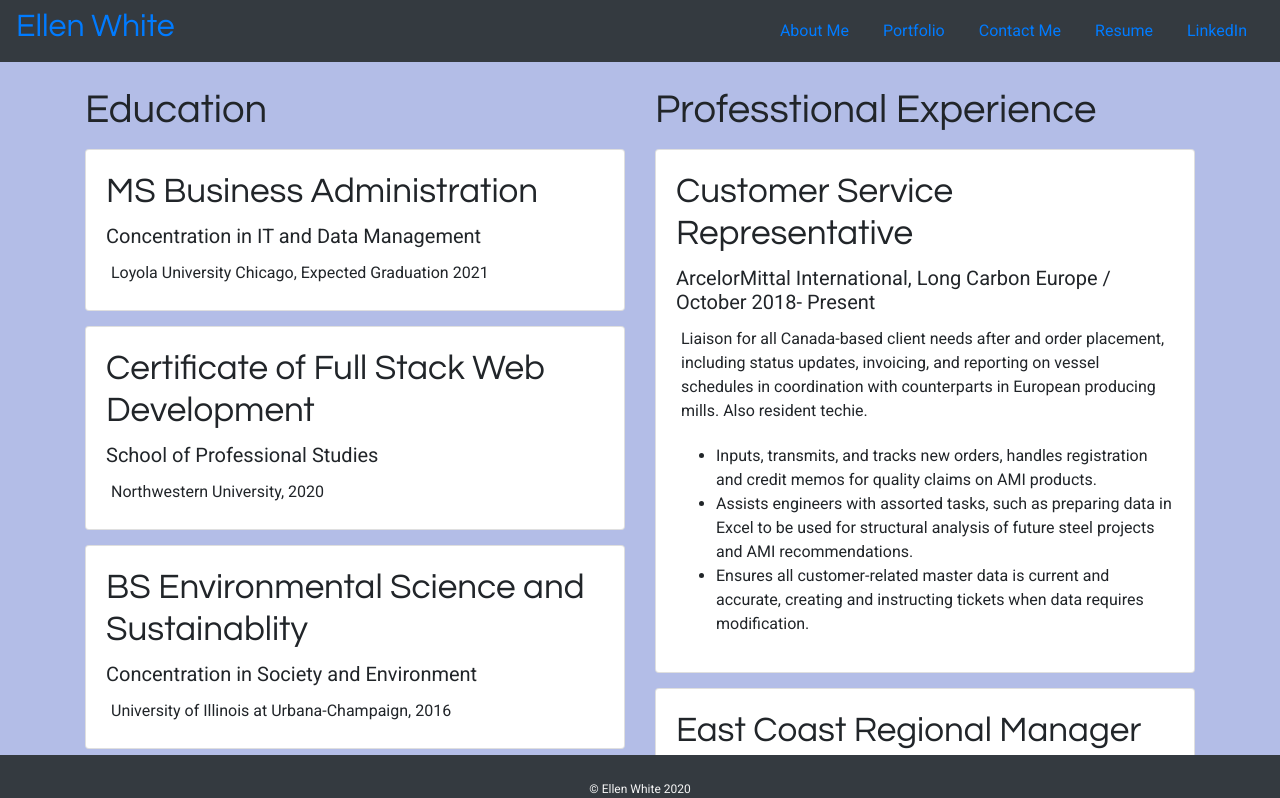
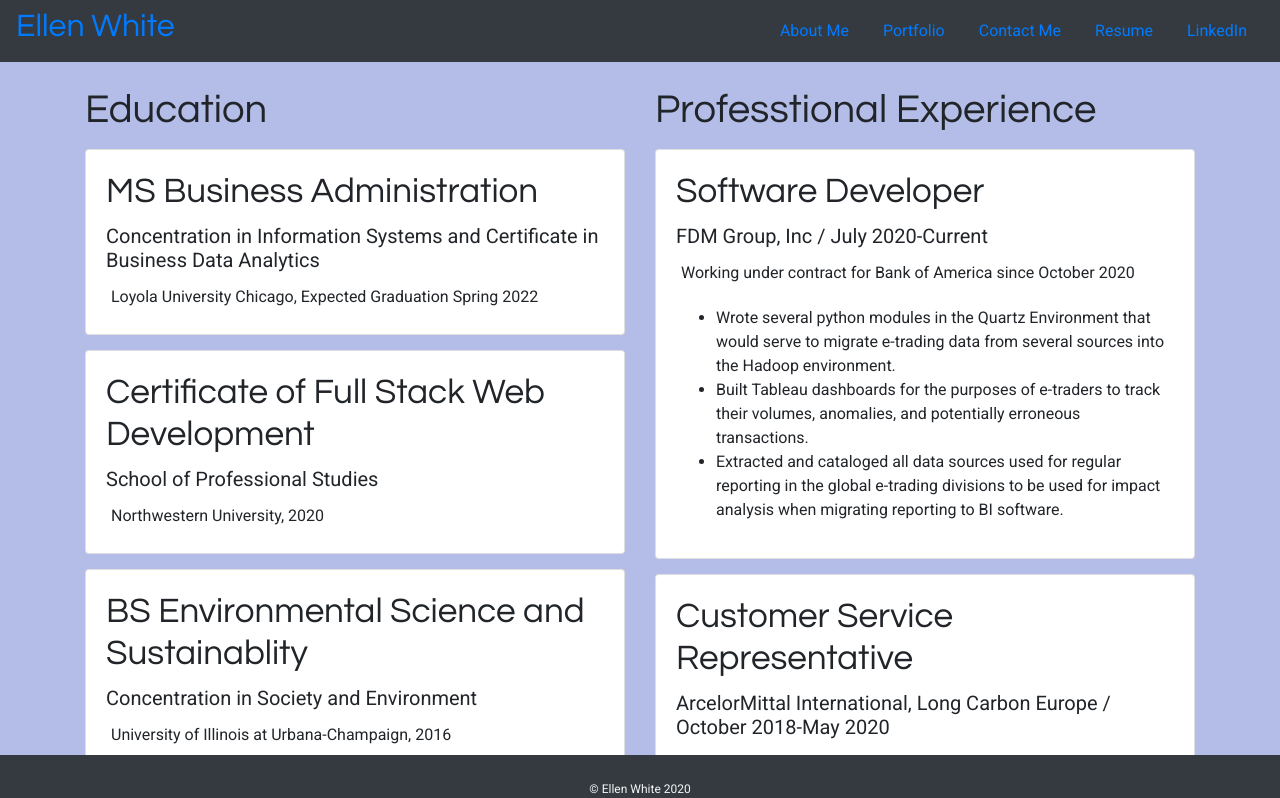
Before and after one commit to evwhite2/react-portfolio, a React (Create React App) app in the folder client/: page /resume in a window 1280 px wide. Shown: the top 798 px of the page. Built offline with nearby package versions, Linux system fonts and the light colour scheme.

Commit message:
adding new

```diff
--- a/client/src/Pages/Contact.js
+++ b/client/src/Pages/Contact.js
@@ -53,9 +53,7 @@ function Contact(){
                 <br/>
                 <br/>
                 <br/>
-                <Row>
-                    <p>. . . Or email me directly at <a href="mailto:evwhite2@gmail.com">evwhite2@gmail.com</a></p>
-                </Row>
+
 
 
             </div>
--- a/client/src/Pages/Home.js
+++ b/client/src/Pages/Home.js
@@ -18,38 +18,33 @@ function Home(){
 
                     <img className="ellen-photo" alt="profile" src={profilePic}/>
 
-                    <h3> About Me</h3>
+                    <h3>Profile</h3>
                 <p>
-                    Full Stack Developer working to change the trajectory of my career towards a company that values innovation, sustainability, and merit. I earned a certificate in Full Stack Development from Northwestern University, and I am in active pursuit of my MBA. I am inclined towards the principles of continuous improvement, and I use my fresh experience in Javascript and database management systems to do just that.
+                    Ellen is a Full Stack Developer and Business Data Analyst who values innovation, sustainability, and merit. She earned a certificate in Web Development from Northwestern University, and is an MBA candidate with concentration in Information Systems and Business Data Analytics.
                 </p>
                 <p>
-                    I have contributed to the design and implementation of small-scale data tools to help my previous organization make more effective choices on a front-line basis. With several years of advanced customer service experience in leadership roles, I enjoy and excel in having an active line of communication with the client, providing me with the ideal combination of flexibility, emotional intelligence, and diligence.
+                   With several years of advanced customer service experience in leadership roles, Ellen enjoys and excels in having an active line of communication with the client. During her education at Northwestern, Ellen most notably contributed to a full stack website that would serve as a catalog and calculator to build price quotes for a custom framing store. Ellen created the schema for the database and wrote the back end connections in JavaScript from MongoDB into a React application, and designed and wrote nearly the entire front end. As an engineer for Bank of America, her focus has shifted towards big data and analytics while still maintaining side projects in web development.
                 </p>
-                <p>
-                    I seek to change into a role in back-end development, specifically in development of data-driven tools and architecture. As a life-long learner and leader, I plan to use my fresh coding experience and my natural tenacity to tackle my entry into a role aligned with these interests.
-                </p>
-
                 </div>
 
             </div>
             <Row>
                 <Column4>
                     <SkillCard
-                    heading="Languages, Environment, Frameworks"
-                    bullet1="JavaScript"
-                    bullet2="HTML/CSS"
-                    bullet3="React"
-                    bullet4="Node"
+                    heading="Languages/Frameworks"
+                    bullet1="JavaScript, Python, Java"
+                    bullet2="React, Angular"
+                    bullet3="NodeJS"
                     />
                 </Column4>
 
                 <Column4>
                     <SkillCard
-                    heading="Database Managment"
-                    bullet1="Oracle"
-                    bullet2="MongoDB/Moongoose"
-                    bullet3="MySQL/Sequelize"
-                    bullet4="MS Access"
+                    heading="DBMS"
+                    bullet1="Oracle SQL"
+                    bullet2="Moongoose"
+                    bullet3="Impala Hadoop"
+                    bullet4="PySpark"
                     />
                 </Column4>
 
@@ -58,9 +53,8 @@ function Home(){
                       heading="Leadership"
                       bullet1="Project Management"
                       bullet2="Detail Orientation"
-                      bullet3="Efficiency Improvement"
-                      bullet4="Writing and Documentation"
-                      bullet5="Planning and Organization"
+                      bullet3="Writing and Documentation"
+                      bullet4="Planning and Organization"
                       />
                 </Column4>
 
--- a/client/src/Pages/Resume.js
+++ b/client/src/Pages/Resume.js
@@ -13,8 +13,8 @@ function Resume(){
                     <h1>Education</h1>
                     <Card
                     heading="MS Business Administration"
-                    subheading="Concentration in IT and Data Management"
-                    text="Loyola University Chicago, Expected Graduation 2021"
+                    subheading="Concentration in Information Systems and Certificate in Business Data Analytics"
+                    text="Loyola University Chicago, Expected Graduation Spring 2022"
                     />
 
                     <Card
@@ -33,8 +33,16 @@ function Resume(){
                 <div className="col-lg-6">
                     <h1>Professtional Experience</h1>
                     <ListCard
+                    heading="Software Developer"
+                    subheading="FDM Group, Inc / July 2020-Current"
+                    text="Working under contract for Bank of America since October 2020"
+                    bullet1="Wrote several python modules in the Quartz Environment that would serve to migrate e-trading data from several sources into the Hadoop environment."
+                    bullet2="Built Tableau dashboards for the purposes of e-traders to track their volumes, anomalies, and potentially erroneous transactions."
+                    bullet3="Extracted and cataloged all data sources used for regular reporting in the global e-trading divisions to be used for impact analysis when migrating reporting to BI software."
+                    />
+                    <ListCard
                     heading="Customer Service Representative"
-                    subheading="ArcelorMittal International, Long Carbon Europe / October 2018- Present"
+                    subheading="ArcelorMittal International, Long Carbon Europe / October 2018-May 2020"
                     text="Liaison for all Canada-based client needs after and order placement, including
                     status updates, invoicing, and reporting on vessel schedules in coordination with
                     counterparts in European producing mills. Also resident techie."
```
Also changed, not shown: 1 other file (tests, documents, lock files or other folders).
